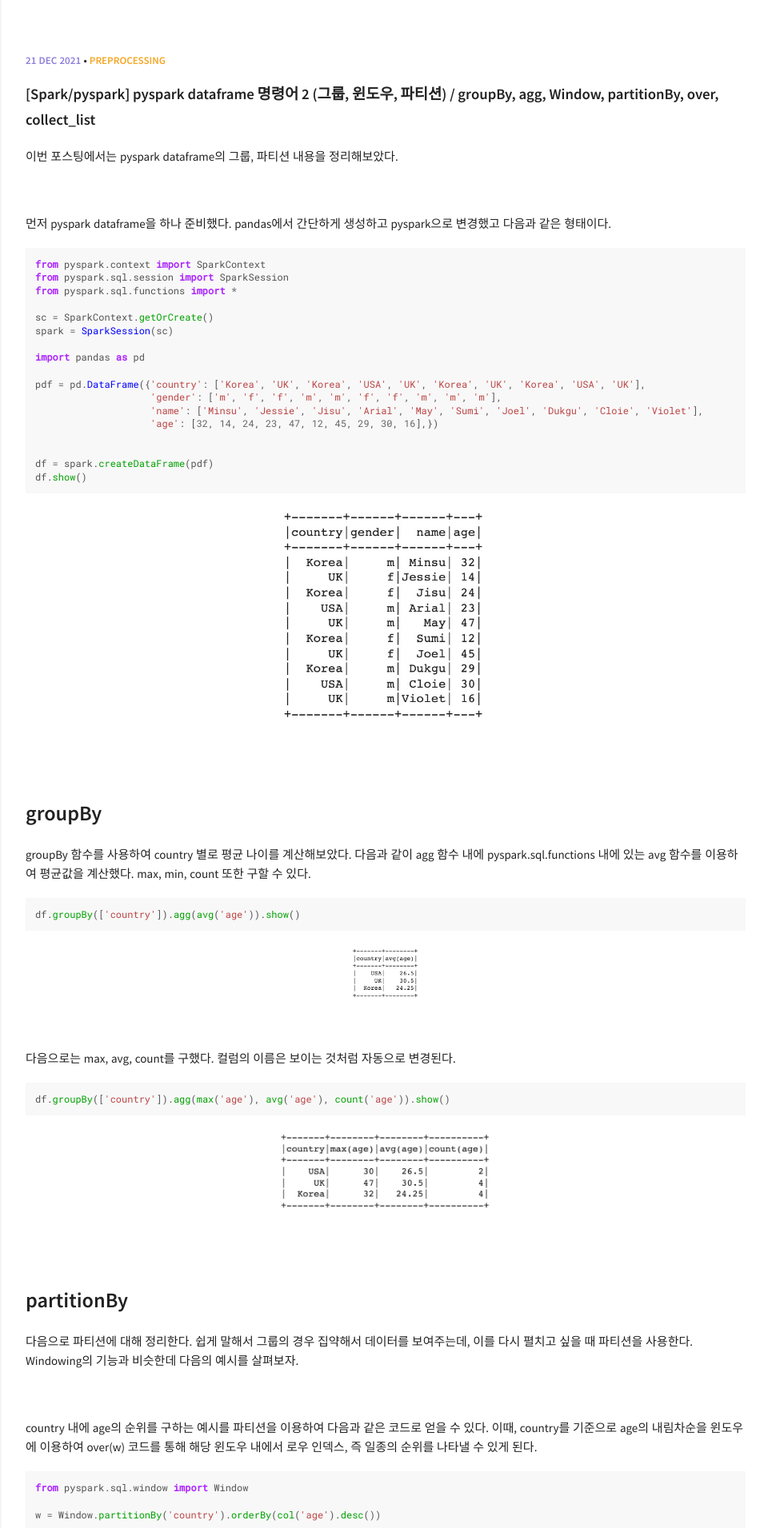
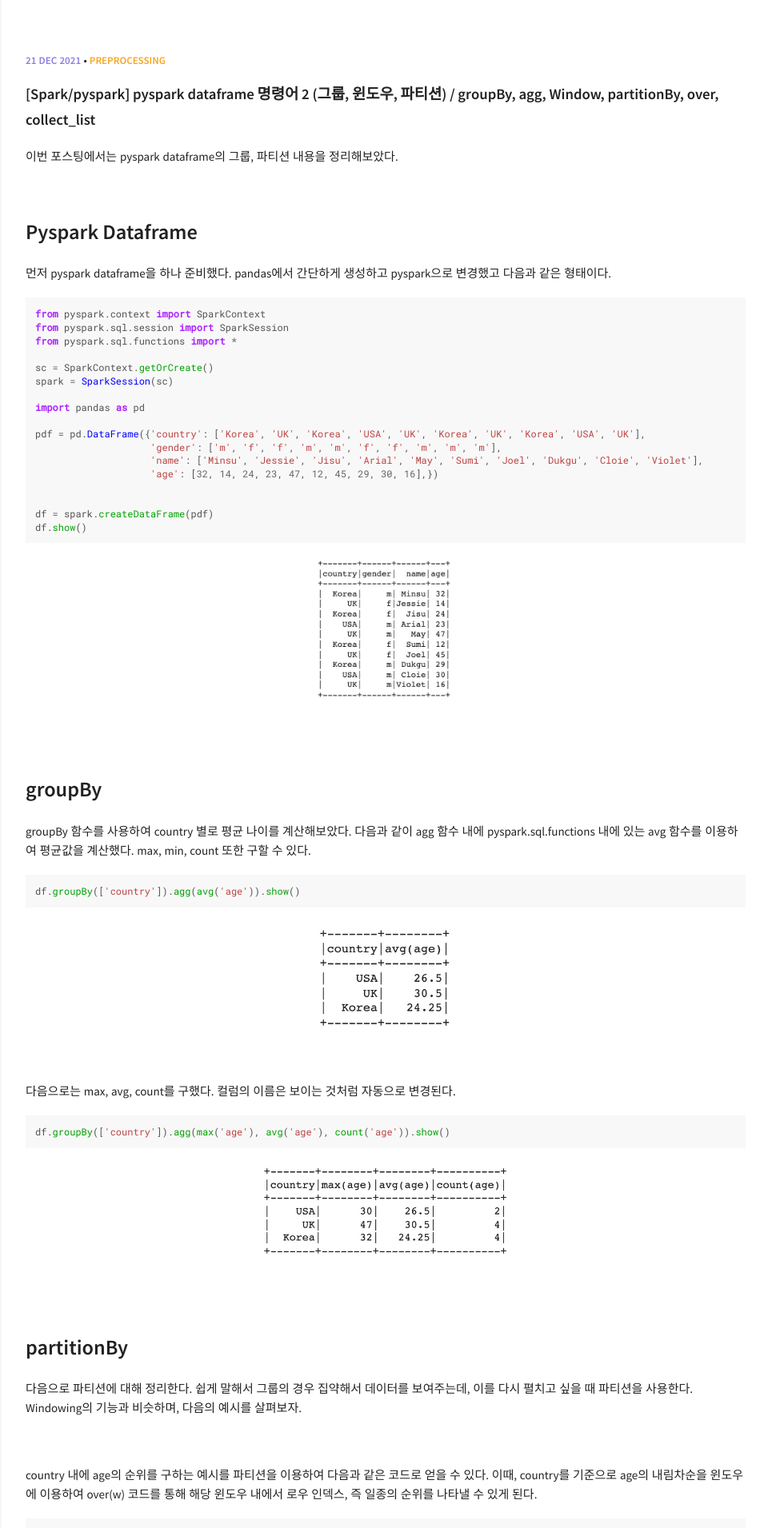
Before and after one commit to givitallugot/givitallugot.github.io, a Jekyll site: the page built from index.html, in a window 1280 px wide. Shown: the top 1911 px of the page at 80% size, without its empty margins (318-1278 px from the left). Built offline with Jekyll 4.4.1, drawn with Linux system fonts in a browser that asks for light colours; some of the changed text lies outside the part shown.

Commit message:
2021-12-22

````diff
--- a/_posts/2021-12-09-Spark-pyspark3.md
+++ b/_posts/2021-12-09-Spark-pyspark3.md
@@ -9,6 +9,8 @@ comments: true
 이번 포스팅에서는 pyspark dataframe의 그룹, 파티션 내용을 정리해보았다.
 
 <br>
+
+## Pyspark Dataframe
 
 먼저 pyspark dataframe을 하나 준비했다. pandas에서 간단하게 생성하고 pyspark으로 변경했고 다음과 같은 형태이다.
 
@@ -32,7 +34,7 @@ df = spark.createDataFrame(pdf)
 df.show()
 ```
 
-![1](/!contents_plot/2021-12-20-pyspark3-1.jpg){: width="30%"}
+![1](/!contents_plot/2021-12-20-pyspark3-1.jpg){: width="20%"}
 
 <br>
 <br>
@@ -45,7 +47,7 @@ groupBy 함수를 사용하여 country 별로 평균 나이를 계산해보았
 df.groupBy(['country']).agg(avg('age')).show()
 ```
 
-![2](/!contents_plot/2021-12-20-pyspark3-2.jpg){: width="10%"}
+![2](/!contents_plot/2021-12-20-pyspark3-2.jpg){: width="20%"}
 
 <br>
 
@@ -55,14 +57,14 @@ df.groupBy(['country']).agg(avg('age')).show()
 df.groupBy(['country']).agg(max('age'), avg('age'), count('age')).show()
 ```
 
-![3](/!contents_plot/2021-12-20-pyspark3-3.jpg){: width="30%"}
+![3](/!contents_plot/2021-12-20-pyspark3-3.jpg){: width="35%"}
 
 <br>
 <br>
 
 ## partitionBy
 
-다음으로 파티션에 대해 정리한다. 쉽게 말해서 그룹의 경우 집약해서 데이터를 보여주는데, 이를 다시 펼치고 싶을 때 파티션을 사용한다. Windowing의 기능과 비슷한데 다음의 예시를 살펴보자.
+다음으로 파티션에 대해 정리한다. 쉽게 말해서 그룹의 경우 집약해서 데이터를 보여주는데, 이를 다시 펼치고 싶을 때 파티션을 사용한다. Windowing의 기능과 비슷하며, 다음의 예시를 살펴보자.
 
 <br>
 
@@ -101,20 +103,23 @@ from pyspark.sql.window import Window
 
 w = Window.partitionBy(['country', 'gender'])
 
-df.withColumn('names', collect_list('name').over(w)).groupBy(['country', 'gender']).agg(count('age'), max('names')).show()
+df.withColumn('names', collect_list('name').over(w)).\
+groupBy(['country', 'gender']).agg(count('age'), max('names')).show()
 ```
 
-![6](/!contents_plot/2021-12-20-pyspark3-6.jpg){: width="30%"}
+![6](/!contents_plot/2021-12-20-pyspark3-6.jpg){: width="40%"}
 
 <br>
 
-위의 dataframe에서 names를 list 형태가 아니라 string을 ','로 붙인 형태로 바꾸기 위해서는 다음과 같이 작성하면 된다.
+위의 dataframe에서 names를 list 형태가 아니라 string을 ','로 구분한 형태로 바꾸기 위해서는 다음과 같이 작성하면 된다.
 
 ```python
-df.withColumn('names', collect_list('name').over(w)).groupBy(['country', 'gender']).agg(count('age'), max('names')).withColumn('names', concat_ws(", ", 'max(names)')).show()
+df.withColumn('names', collect_list('name').over(w)).\
+groupBy(['country', 'gender']).agg(count('age'), max('names')).\
+withColumn('names', concat_ws(", ", 'max(names)')).show()
 ```
 
-![7](/!contents_plot/2021-12-20-pyspark3-7.jpg){: width="30%"}
+![7](/!contents_plot/2021-12-20-pyspark3-7.jpg){: width="45%"}
 
 <br>
 
@@ -122,7 +127,9 @@ df.withColumn('names', collect_list('name').over(w)).groupBy(['country', 'gender
 했다.
 
 ```python
-df.withColumn('names', collect_list('name').over(w)).groupBy(['country', 'gender']).agg(count('age'), max('names')).withColumn('names', concat_ws(", ", 'max(names)')).drop('max(names)').withColumnRenamed('count(age)', 'n').show()
+df.withColumn('names', collect_list('name').over(w)).\
+groupBy(['country', 'gender']).agg(count('age'), max('names')).\
+withColumn('names', concat_ws(", ", 'max(names)')).drop('max(names)').withColumnRenamed('count(age)', 'n').show()
 ```
 
 ![8](/!contents_plot/2021-12-20-pyspark3-8.jpg){: width="30%"}
--- /dev/null
+++ b/ads.txt
@@ -0,0 +1 @@
+google.com, pub-7730281665873635, DIRECT, f08c47fec0942fa0
````
